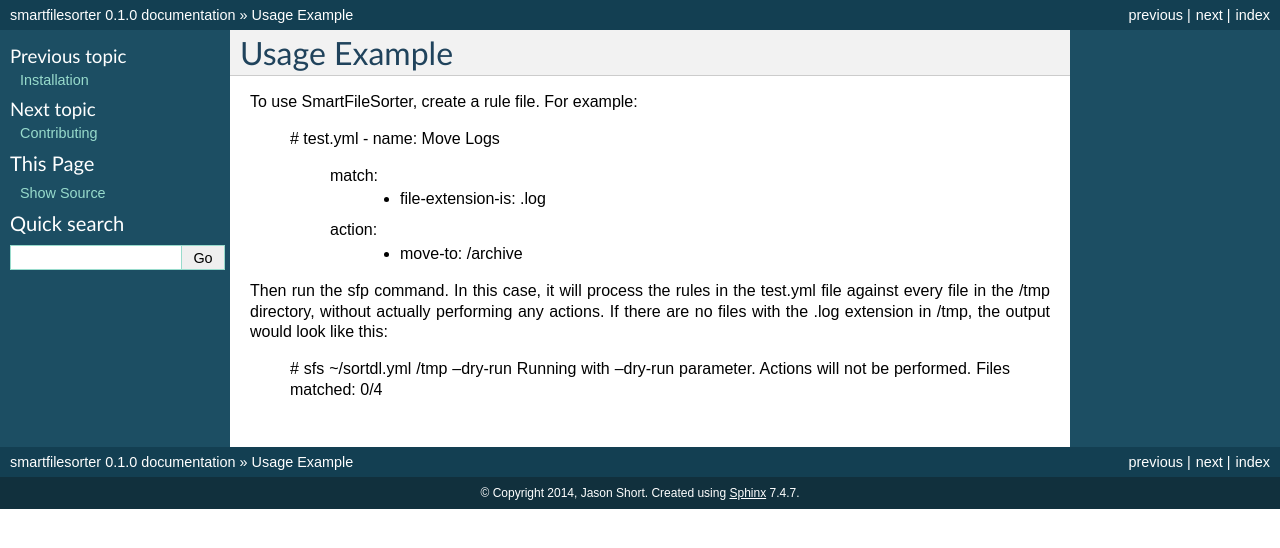
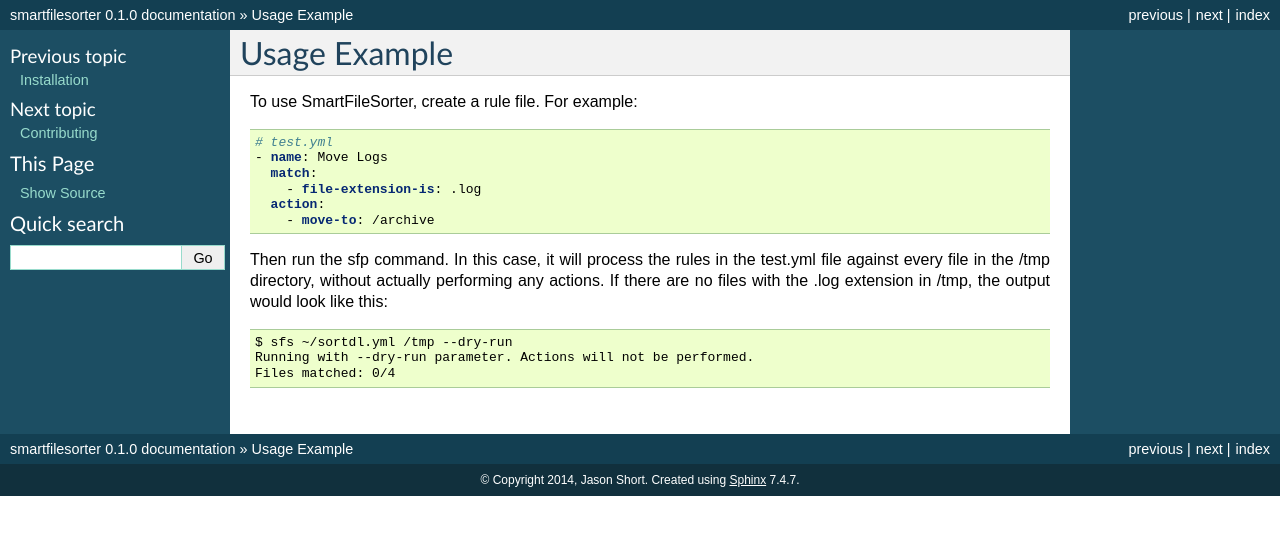
Before and after one commit to jashort/SmartFileSorter, a Sphinx documentation site: the page built from docs/usage.rst, in a window 1280 px wide. Shown: the top 548 px of the page. Built offline with Sphinx 7.4.7, drawn with Linux system fonts in a browser that asks for light colours.

Commit message:
Fixed formatting

```diff
--- a/docs/usage.rst
+++ b/docs/usage.rst
@@ -3,6 +3,8 @@
 ========
 
 To use SmartFileSorter, create a rule file. For example:
+
+.. code:: yaml
 
     # test.yml
     - name: Move Logs
@@ -14,8 +16,8 @@
 
 Then run the sfp command. In this case, it will process the rules in the test.yml file against
 every file in the /tmp directory, without actually performing any actions. If there are no
-files with the .log extension in /tmp, the output would look like this:
+files with the .log extension in /tmp, the output would look like this::
 
-    # sfs ~/sortdl.yml /tmp --dry-run
+    $ sfs ~/sortdl.yml /tmp --dry-run
     Running with --dry-run parameter. Actions will not be performed.
     Files matched: 0/4
```
